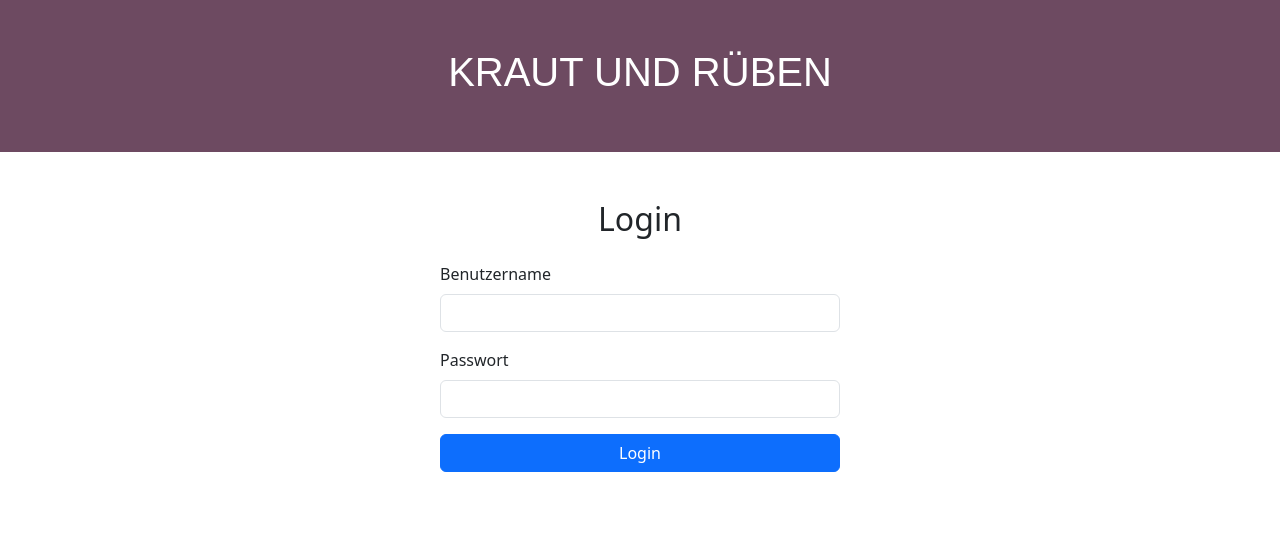
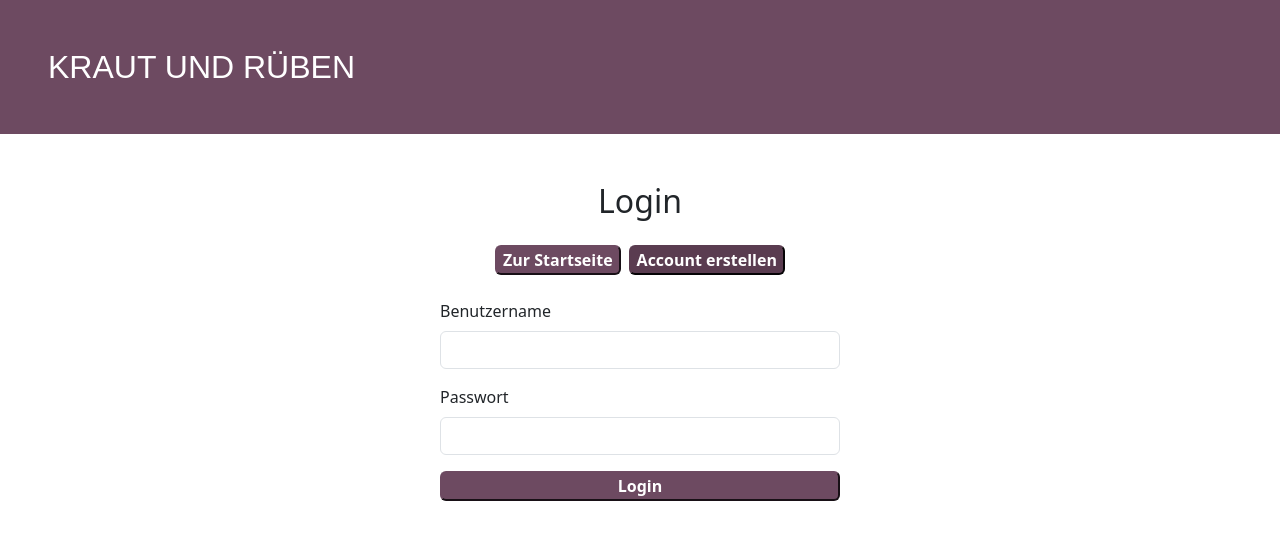
Before and after one commit to NilsBartel/krautUndRueben, a React (Create React App) app in the folder frontend/: page / in a window 1280 px wide. Both pictures are taken after a click on the button "Account". Shown: the top 540 px of the page. Built offline with nearby package versions, Linux system fonts and the light colour scheme; a web font is replaced by a local one.

Commit message:
paswort usw

```diff
--- a/frontend/src/App.css
+++ b/frontend/src/App.css
@@ -36,14 +36,62 @@
     transform: rotate(360deg);
   }
 }
+.custom-login-button {
+  background-color: #6d4a61;
+  border-color: #6d4a61;
+  color: white;
+  transition: background-color 0.3s ease, border-color 0.3s ease;
+  font-weight: bold;
+  border-radius: 6px;
+}
+
+.custom-login-button:hover {
+  background-color: #5a3c50;
+  border-color: #5a3c50;
+}
+.btn-primary{
+  background-color: #6d4a61;
+  border-color: #6d4a61;
+  color: white;
+  transition: background-color 0.3s ease, border-color 0.3s ease;
+  font-weight: bold;
+  border-radius: 6px;
+}
+
+.btn-primary{
+  background-color: #5a3c50;
+  border-color: #5a3c50;
+}
+
+.btn-secondary{
+  background-color: #6d4a61;
+  border-color: #6d4a61;
+  color: white;
+  transition: background-color 0.3s ease, border-color 0.3s ease;
+  font-weight: bold;
+  border-radius: 6px;
+}
+.btn-secondary:hover{
+  background-color: #5a3c50;
+  border-color: #5a3c50;
+}
 
 .header-section {
+  display: flex;
+  justify-content: space-between;
+  align-items: center;
+  padding: 20px;
   background-color: hsl(321, 19%, 36%);
   font-family: "Sour Gummy", sans-serif;
 font-optical-sizing: auto;
+}
 
+.header-section h1 {
+  margin: 0;
+  font-size: 2rem;
+  color: white;
+}
 
-}
 
 .accountbutton {
   background: transparent;
@@ -57,7 +105,6 @@ font-optical-sizing: auto;
   transform: scale(1.05);
 }
 
-
 .account-img {
   width: 40px;
   height: 40px;
@@ -65,17 +112,9 @@ font-optical-sizing: auto;
   object-fit: cover;
 }
 
-
 @media (max-width: 576px) {
   .header-section h1 {
     font-size: 1.5rem;
     text-align: center;
-    width: 100%;
-  }
-
-  .accountbutton {
-    position: absolute;
-    top: 15px;
-    right: 15px;
   }
 }
--- a/frontend/src/App.js
+++ b/frontend/src/App.js
@@ -1,9 +1,8 @@
-import logo from './logo.svg';
-import './App.css';
 import { BrowserRouter as Router, Routes, Route, useNavigate, useLocation } from 'react-router-dom';
 import { useState } from 'react';
 import 'bootstrap/dist/css/bootstrap.min.css';
-
+import './App.css';
+import logo from './logo.svg';
 
 function Header() {
   const navigate = useNavigate();
@@ -17,9 +16,13 @@ function Header() {
     <div className="container-fluid p-5 text-white text-center header-section">
       <h1>KRAUT UND RÜBEN</h1>
 
-
       {location.pathname === '/' && (
-        <button className="accountbutton btn btn-light mt-3" id="accountbutton" aria-label="Account" onClick={handleAccountClick}>
+        <button
+          className="accountbutton"
+          id="accountbutton"
+          aria-label="Account"
+          onClick={handleAccountClick}
+        >
           <img src="account.png" alt="Account" className="account-img" />
         </button>
       )}
@@ -39,21 +42,50 @@ function Home() {
 }
 
 function Account() {
+  const [isRegistering, setIsRegistering] = useState(false);
   const [username, setUsername] = useState('');
   const [password, setPassword] = useState('');
+  const [address, setAddress] = useState('');
+  const [securityQuestion, setSecurityQuestion] = useState('');
+  const [securityAnswer, setSecurityAnswer] = useState('');
+  const navigate = useNavigate();
 
   const handleSubmit = (e) => {
     e.preventDefault();
-    console.log('Username:', username);
-    console.log('Password:', password);
-    alert(`Eingeloggt als ${username}`);
+    if (isRegistering) {
+      console.log('Registrierung:');
+      console.log('Username:', username);
+      console.log('Passwort:', password);
+      console.log('Adresse:', address);
+      console.log('Sicherheitsfrage:', securityQuestion);
+      console.log('Antwort:', securityAnswer);
+      alert(`Account für ${username} erstellt.`);
+    } else {
+      console.log('Login:');
+      console.log('Username:', username);
+      console.log('Passwort:', password);
+      alert(`Eingeloggt als ${username}`);
+    }
   };
 
   return (
     <>
       <Header />
       <div className="container mt-5">
-        <h2 className="text-center mb-4">Login</h2>
+        <h2 className="text-center mb-4">{isRegistering ? 'Registrieren' : 'Login'}</h2>
+
+        <div className="mb-4 text-center">
+          <button className="btn-secondary me-2" onClick={() => navigate('/')}>
+            Zur Startseite
+          </button>
+          <button
+            className="btn-primary"
+            onClick={() => setIsRegistering(!isRegistering)}
+          >
+            {isRegistering ? 'Zurück zum Login' : 'Account erstellen'}
+          </button>
+        </div>
+
         <form onSubmit={handleSubmit} className="mx-auto" style={{ maxWidth: '400px' }}>
           <div className="mb-3">
             <label htmlFor="username" className="form-label">Benutzername</label>
@@ -66,6 +98,7 @@ function Account() {
               required
             />
           </div>
+
           <div className="mb-3">
             <label htmlFor="password" className="form-label">Passwort</label>
             <input
@@ -77,7 +110,44 @@ function Account() {
               required
             />
           </div>
-          <button type="submit" className="btn btn-primary w-100">Login</button>
+
+          {isRegistering && (
+            <>
+              <div className="mb-3">
+                <label htmlFor="address" className="form-label">Adresse</label>
+                <input
+                  type="text"
+                  className="form-control"
+                  id="address"
+                  value={address}
+                  onChange={(e) => setAddress(e.target.value)}
+                  required
+                />
+              </div>
+
+              <div className="mb-3">
+  {/* <label className="form-label">Sicherheitsfrage</label> */}
+  <p className="form-text">Wie heißt dein Lieblingskuscheltier?</p>
+
+</div>
+
+              <div className="mb-3">
+                <label htmlFor="securityAnswer" className="form-label">Antwort auf Sicherheitsfrage</label>
+                <input
+                  type="text"
+                  className="form-control"
+                  id="securityAnswer"
+                  value={securityAnswer}
+                  onChange={(e) => setSecurityAnswer(e.target.value)}
+                  required
+                />
+              </div>
+            </>
+          )}
+
+          <button type="submit" className="custom-login-button w-100">
+            {isRegistering ? 'Registrieren' : 'Login'}
+          </button>
         </form>
       </div>
     </>
```
